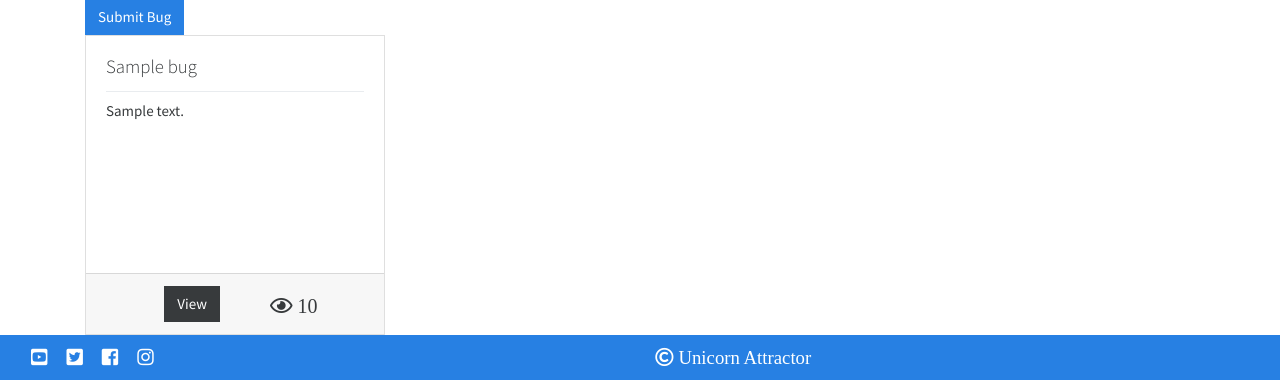
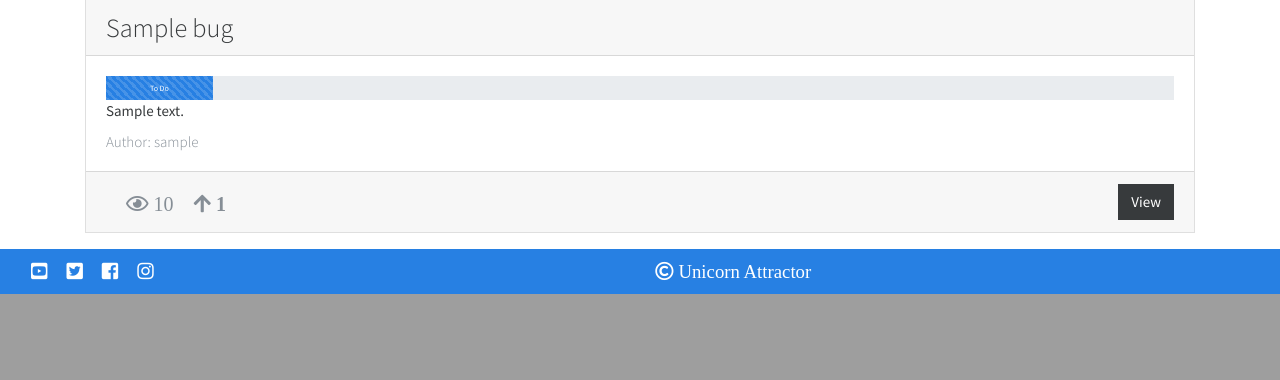
Before and after one commit to Jorden-V/UnicornAttractor---Milestone-4, a Django app: page /view_bugs/ in a window 1280 px wide. Shown: the part 556-936 px from the top of the page. After the commit the page ends 850 px from the top, so only its background shows below. Run offline with Django 3.2, Linux system fonts and the light colour scheme; tables that the repository leaves empty hold one stand-in row (values such as "Sample post"); some libraries are stand-ins or nearby versions.

Commit message:
using the new status models i added status bars with if statements displaying different bars depending on what the status is for the bugs, i will replicate for features shortly

```diff
--- a/bugs/templates/bugs.html
+++ b/bugs/templates/bugs.html
@@ -7,30 +7,35 @@
   </section>
 </div>
 
-<div class="container">
-  <a href="{% url 'new_bug' %}"><button type="button" class="btn btn-primary"><span </span> Submit Bug</button></a>
-  <div class="row">
-    {% for bug in bugs %}
-    <div class="col-xs-12 col-sm-6 col-md-6 col-lg-4">
-      <div class="card main-card">
-        <div class="card-body">
-          <h5 class="card-title">{{bug.name|truncatechars:18}}</h5>
-          <div class="dropdown-divider"></div>
-          <p class="card-text">{{bug.desc|truncatechars:80 }}</p>
-        </div>
-        <div class="container">
-          <div class="row card-footer">
-            <div class="col-sm">
-              <a class="btn btn btn-secondary" href="{% url 'bug_detail' bug.id %}" role="button">View</a>
-            </div>
-            <div class="col-sm">
-              <i class="far fa-eye"> {{ bug.views }}</i>
-            </div>
-          </div>
-        </div>
+<section class="container">
+  {% for bug in bugs %}
+  <div class="card mb-3">
+    <h3 class="card-header">{{bug.name}}</h3>
+    <div class="card-body">
+      <div class="progress">
+        {% if bug.status == "To do" %}
+        <div class="progress-bar progress-bar-striped" role="progressbar" style="width: 10%" aria-valuenow="10" aria-valuemin="0" aria-valuemax="100"> To Do</div>
+        {% elif bug.status == "In progress" %}
+          <div class="progress-bar progress-bar-striped bg-info" role="progressbar" style="width: 50%" aria-valuenow="50" aria-valuemin="0" aria-valuemax="100"> In Progess</div>
+        {% elif bug.status == "Cancelled" %}
+        <div class="progress-bar progress-bar-striped bg-danger" role="progressbar" style="width: 100%" aria-valuenow="100" aria-valuemin="0" aria-valuemax="100">Cancelled</div>
+        {% else %}
+        <div class="progress-bar progress-bar-striped bg-danger" role="progressbar" style="width: 100%" aria-valuenow="100" aria-valuemin="0" aria-valuemax="100">Complete</div>
+        {% endif %}
       </div>
+      <p class="card-text">{{bug.desc}}</p>
+      <h6 class="card-subtitle text-muted">Author: {{ bug.author }} </h6>
     </div>
-    {% endfor %}
+    <div class="card-footer text-muted">
+      <i class="far fa-eye"> {{ bug.views }} </i>
+      <form method="post" action="{% url 'upvote_bug' bug.id %}">
+        {% csrf_token %}
+        <i class="fas fa-arrow-up"> {{ bug.upvotes }} </i>
+      </form>
+      <a class="btn btn btn-secondary" href="{% url 'bug_detail' bug.id %}" role="button">View</a>
+    </div>
   </div>
-</div>
+  {% endfor %}
+
+</section>
 {% endblock %}
--- a/static/css/style.css
+++ b/static/css/style.css
@@ -143,3 +143,13 @@
 .comments{
     margin-left: 3px;
 }
+
+.progress {
+    display: -webkit-box;
+    display: -ms-flexbox;
+    display: flex;
+    height: 1.5rem;
+    overflow: hidden;
+    font-size: 0.703125rem;
+    background-color: #e9ecef;
+}
```
